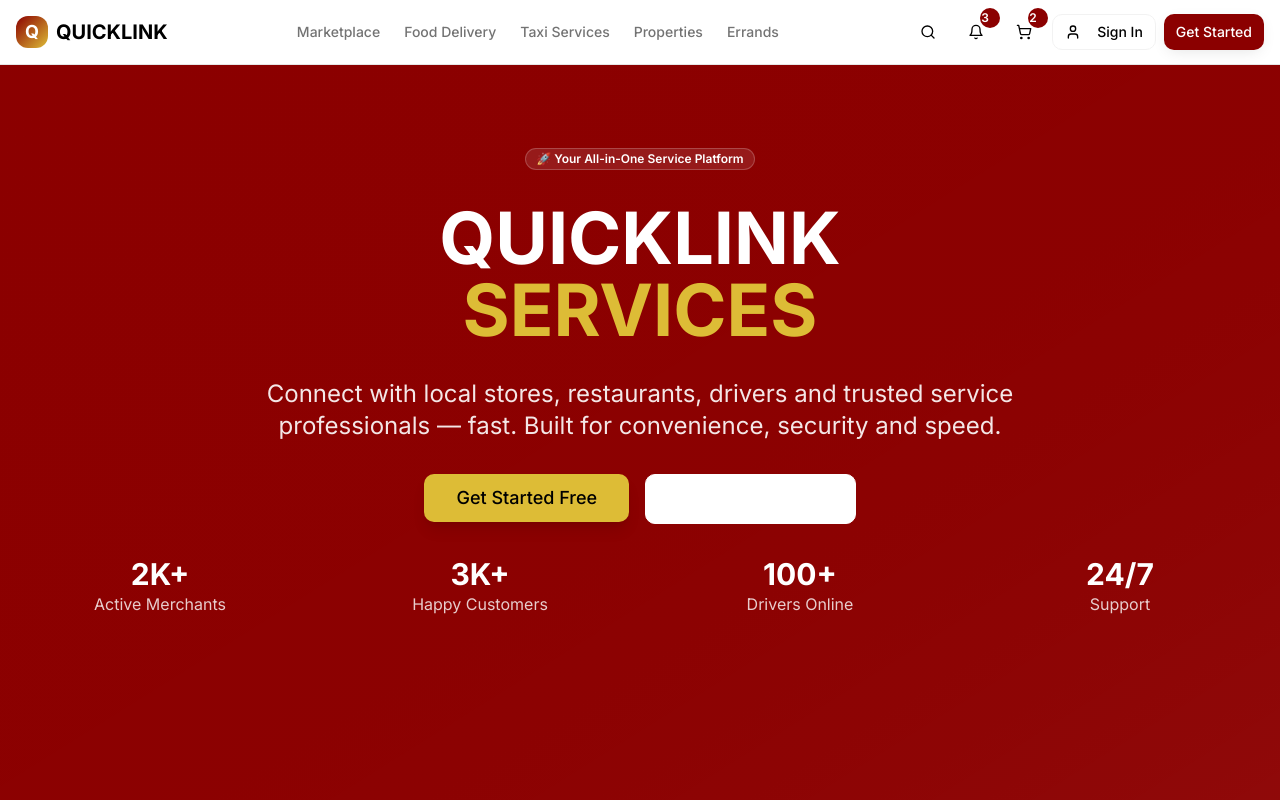
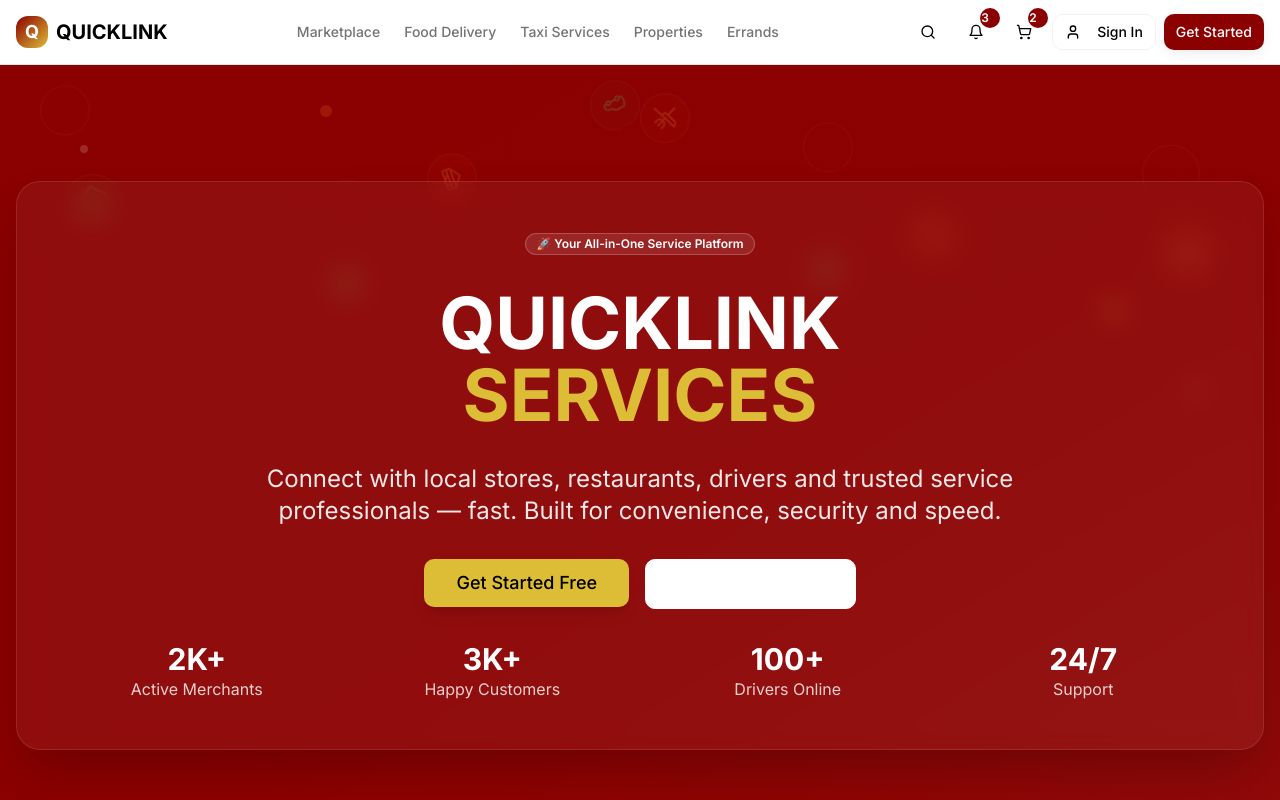
Before and after one commit to purityjosephpj-gif/nexuslink-now, a React (Vite) app: page / in a window 1280 px wide. Shown: the top 800 px of the page. Built offline with nearby package versions, Linux system fonts and the light colour scheme; the HTML template or start-up script is replaced by a standard one.

Commit message:
Add hero background effects

```diff
--- /dev/null
+++ b/src/components/AnimatedBackground.tsx
@@ -0,0 +1,56 @@
+import { ShoppingBag, Home, UtensilsCrossed, Car, Building, Package, Smartphone, Laptop, Pizza, Sandwich, Coffee, Camera } from "lucide-react";
+
+const AnimatedBackground = () => {
+  const floatingItems = [
+    // Products
+    { icon: <Smartphone className="h-6 w-6" />, position: "top-10 left-10", delay: "0s", type: "product" },
+    { icon: <Laptop className="h-8 w-8" />, position: "top-20 right-20", delay: "1s", type: "product" },
+    { icon: <Camera className="h-7 w-7" />, position: "top-32 left-1/4", delay: "2s", type: "product" },
+    { icon: <ShoppingBag className="h-6 w-6" />, position: "top-16 right-1/3", delay: "3s", type: "product" },
+
+    // Fast Food
+    { icon: <Pizza className="h-8 w-8" />, position: "top-40 right-16", delay: "0.5s", type: "food" },
+    { icon: <Sandwich className="h-6 w-6" />, position: "top-24 left-1/3", delay: "1.5s", type: "food" },
+    { icon: <Coffee className="h-7 w-7" />, position: "top-36 right-1/4", delay: "2.5s", type: "food" },
+    { icon: <UtensilsCrossed className="h-6 w-6" />, position: "top-12 left-1/2", delay: "3.5s", type: "food" },
+
+    // Properties
+    { icon: <Building className="h-8 w-8" />, position: "top-28 left-16", delay: "1s", type: "property" },
+    { icon: <Home className="h-7 w-7" />, position: "top-44 right-1/3", delay: "2s", type: "property" },
+    { icon: <Car className="h-6 w-6" />, position: "top-8 right-1/2", delay: "3s", type: "property" },
+    { icon: <Package className="h-7 w-7" />, position: "top-52 left-1/4", delay: "4s", type: "property" },
+  ];
+
+  return (
+    <div className="absolute inset-0 overflow-hidden pointer-events-none">
+      {floatingItems.map((item, index) => (
+        <div
+          key={index}
+          className={`absolute ${item.position} animate-float opacity-20 hover:opacity-40 transition-opacity duration-300`}
+          style={{
+            animationDelay: item.delay,
+            animationDuration: `${4 + (index % 3)}s`,
+          }}
+        >
+          <div className={`
+            p-3 rounded-full backdrop-blur-sm border border-white/20
+            ${item.type === 'product' ? 'bg-primary/10 text-primary' : ''}
+            ${item.type === 'food' ? 'bg-orange-500/10 text-orange-400' : ''}
+            ${item.type === 'property' ? 'bg-green-500/10 text-green-400' : ''}
+          `}>
+            {item.icon}
+          </div>
+        </div>
+      ))}
+
+      {/* Additional floating particles */}
+      <div className="absolute top-20 left-20 w-2 h-2 bg-white/30 rounded-full animate-pulse" style={{ animationDelay: '1s' }} />
+      <div className="absolute top-60 right-40 w-3 h-3 bg-secondary/40 rounded-full animate-pulse" style={{ animationDelay: '2s' }} />
+      <div className="absolute top-40 left-60 w-1 h-1 bg-primary/50 rounded-full animate-pulse" style={{ animationDelay: '3s' }} />
+      <div className="absolute top-80 right-20 w-2 h-2 bg-white/20 rounded-full animate-pulse" style={{ animationDelay: '4s' }} />
+      <div className="absolute top-10 left-80 w-3 h-3 bg-orange-400/30 rounded-full animate-pulse" style={{ animationDelay: '5s' }} />
+    </div>
+  );
+};
+
+export default AnimatedBackground;
--- a/src/pages/Index.tsx
+++ b/src/pages/Index.tsx
@@ -2,6 +2,7 @@
 import { SimpleHeader } from "@/components/Layout/SimpleHeader";
 import { SimpleFooter } from "@/components/Layout/SimpleFooter";
 import { ServiceCard } from "@/components/ServiceCard";
+import AnimatedBackground from "@/components/AnimatedBackground";
 import { Button } from "@/components/ui/button";
 import { Badge } from "@/components/ui/badge";
 import {
@@ -25,10 +26,11 @@ const Index = () => {
       <SimpleHeader />
 
       {/* Hero Section */}
-      <section className="hero-section relative overflow-hidden">
+      <section className="hero-section relative overflow-hidden min-h-[100vh] flex items-center">
         <div className="absolute inset-0 bg-gradient-to-br from-primary via-primary/95 to-primary/80" />
+        <AnimatedBackground />
         <div className="relative container mx-auto px-4 py-20">
-          <div className="text-center text-white space-y-8 animate-fade-in">
+          <div className="text-center text-white space-y-8 animate-fade-in backdrop-blur-md bg-white/5 rounded-3xl border border-white/10 p-12 shadow-2xl">
             <Badge className="bg-white/10 text-white border-white/20 hover:bg-white/20">
               🚀 Your All-in-One Service Platform
             </Badge>
--- a/tailwind.config.ts
+++ b/tailwind.config.ts
@@ -115,6 +115,14 @@ export default {
           "0%, 100%": { boxShadow: "0 0 0 0 hsl(var(--brand-red) / 0.4)" },
           "50%": { boxShadow: "0 0 0 10px hsl(var(--brand-red) / 0)" },
         },
+        "float": {
+          "0%, 100%": {
+            transform: "translateY(0px) rotate(0deg)",
+          },
+          "50%": {
+            transform: "translateY(-20px) rotate(180deg)",
+          },
+        },
       },
       animation: {
         "accordion-down": "accordion-down 0.2s ease-out",
@@ -123,6 +131,7 @@ export default {
         "slide-in": "slide-in 0.5s ease-out",
         "scale-in": "scale-in 0.3s ease-out",
         "pulse-brand": "pulse-brand 2s infinite",
+        "float": "float 6s ease-in-out infinite",
       },
     },
   },
```
